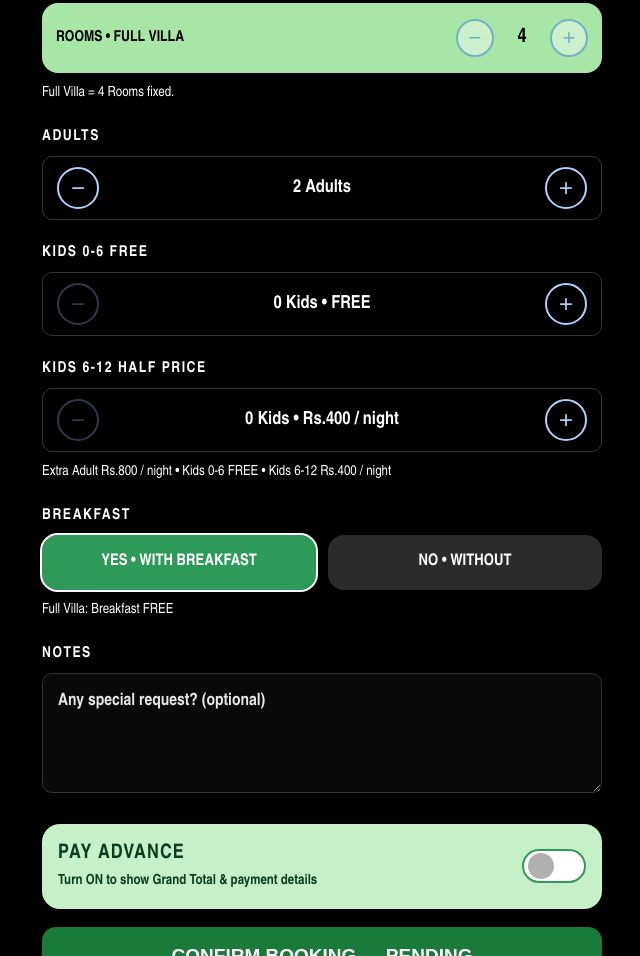
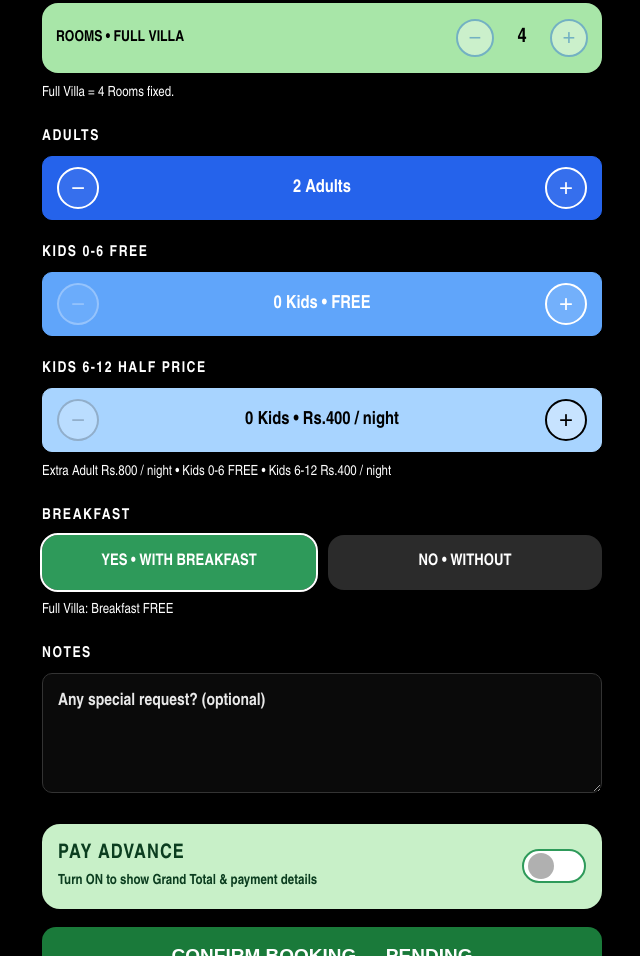
Before and after one commit to Pachapp/pachapp-ai, a website: page booking-form.html in a window 1280 px wide. Shown: the part 1086-2042 px from the top of the page, without its empty margins (318-958 px from the left). Drawn offline with Linux system fonts and the light colour scheme.

Commit message:
Enhance booking form styles and update QR code size
Added styles for adult and kids stepper buttons with different background colors. Updated QR code image size and removed redundant pay-to text.

```diff
--- a/booking-form.html
+++ b/booking-form.html
@@ -15,8 +15,16 @@ textarea.field{min-height:120px;resize:vertical;line-height:1.5}
 .stepper{display:flex;align-items:center;justify-content:space-between;border:1px solid #333;padding:10px 14px;min-height:58px;border-radius:10px}
 .step-btn{width:42px;height:42px;border-radius:50%;border:2px solid #2563EB;background:transparent;color:#2563EB;font-size:24px;cursor:pointer;display:flex;align-items:center;justify-content:center}
 .step-btn:disabled{border-color:#1A2A5A;color:#1A2A5A;opacity:.6}
-.step-btn-light{border-color:#A8D4FF;color:#A8D4FF}
-.step-btn-light:disabled{border-color:#5A6A8A;color:#5A6A8A;opacity:.55}
+/* ADULTS / KIDS - FILLED WITH 3 DIFFERENT BLUES */
+.stepper-adults{background:#2563EB;border-color:#2563EB;color:#fff}
+.stepper-adults .step-btn{border-color:#fff;color:#fff;background:rgba(255,255,255,.08)}
+.stepper-adults .step-btn:disabled{border-color:rgba(255,255,255,.5);color:rgba(255,255,255,.5)}
+.stepper-kidsfree{background:#60A5FA;border-color:#60A5FA;color:#fff}
+.stepper-kidsfree .step-btn{border-color:#fff;color:#fff;background:rgba(255,255,255,.12)}
+.stepper-kidsfree .step-btn:disabled{border-color:rgba(255,255,255,.5);color:rgba(255,255,255,.5)}
+.stepper-kidshalf{background:#A8D4FF;border-color:#A8D4FF;color:#000}
+.stepper-kidshalf .step-btn{border-color:#000;color:#000;background:rgba(255,255,255,.35)}
+.stepper-kidshalf .step-btn:disabled{border-color:rgba(0,0,0,.35);color:rgba(0,0,0,.35)}
 .step-val{font-size:18px;font-weight:600;text-align:center;flex:1}
 .hint{font-size:14px;margin-top:10px;line-height:1.5}
 .booking-row{display:flex;gap:12px}
@@ -38,7 +46,6 @@ textarea.field{min-height:120px;resize:vertical;line-height:1.5}
 .bf-no{background:#2B2B2B;color:#fff}
 .bf-opt.selected-yes{background:#2E9A5A;color:#fff;outline:2px solid #fff}
 .bf-opt.selected-no{background:#fff;color:#000}
-/* PAY ADVANCE - NORMAL */
 .pay-box{background:#C8F0C8;border-radius:18px;padding:18px 16px;display:flex;align-items:center;justify-content:space-between;gap:12px;margin-top:24px}
 .pay-box .pt{color:#0B3D1F;font-size:20px;font-weight:800;letter-spacing:1px}
 .pay-box .ps{color:#0B3D1F;font-size:14px;font-weight:600;margin-top:6px;line-height:1.4}
@@ -53,8 +60,7 @@ textarea.field{min-height:120px;resize:vertical;line-height:1.5}
 .gt-adv{display:flex;justify-content:space-between;font-size:18px;font-weight:800;padding:6px 0}
 .gt-note{font-size:13px;color:#555;margin:8px 0 14px;line-height:1.5}
 .qr-wrap{text-align:center;margin:10px 0}
-.qr-wrap img{width:220px;height:220px;object-fit:contain;border:1px solid #E5E5E5;border-radius:14px;padding:8px}
-.pay-to{text-align:center;font-weight:800;font-size:18px;margin:8px 0 4px}
+.qr-wrap img{width:320px;height:320px;max-width:92%;object-fit:contain;border:1px solid #E5E5E5;border-radius:14px;padding:8px}
 .pay-sub2{text-align:center;color:#555;font-size:14px;margin-bottom:14px}
 .submit{width:100%;background:#1A7A3A;color:#fff;border:none;border-radius:14px;padding:18px;font-size:19px;font-weight:800;cursor:pointer;margin-top:18px}
 .submit:disabled{opacity:.5}
@@ -71,9 +77,9 @@ textarea.field{min-height:120px;resize:vertical;line-height:1.5}
 <label>Booking Type</label><div class="booking-row"><div id="optFull" class="booking-opt selected"><div class="t1"><span class="check">✓</span>FULL VILLA</div><div class="t2">4 Rooms, Private</div></div><div id="optRooms" class="booking-opt unselected"><div class="t1">ROOMS</div><div class="t2">Separate Room(s)</div></div></div>
 <label>Rooms</label><div class="rooms-pill"><div class="lbl">ROOMS • <span id="roomsMode">FULL VILLA</span></div><div class="ctrl"><button class="rbtn" id="roomsMinus">−</button><div class="rval" id="roomsVal">4</div><button class="rbtn" id="roomsPlus">+</button></div></div>
 <div class="hint" id="roomsHint">Full Villa = 4 Rooms fixed.</div>
-<label>Adults</label><div class="stepper"><button class="step-btn step-btn-light" id="adultsMinus">−</button><div class="step-val"><span id="adultsVal">2</span> Adults</div><button class="step-btn step-btn-light" id="adultsPlus">+</button></div>
-<label>Kids 0-6 Free</label><div class="stepper"><button class="step-btn step-btn-light" id="kidsFreeMinus">−</button><div class="step-val"><span id="kidsFreeVal">0</span> Kids • FREE</div><button class="step-btn step-btn-light" id="kidsFreePlus">+</button></div>
-<label>Kids 6-12 Half Price</label><div class="stepper"><button class="step-btn step-btn-light" id="kidsHalfMinus">−</button><div class="step-val"><span id="kidsHalfVal">0</span> Kids • Rs.400 / night</div><button class="step-btn step-btn-light" id="kidsHalfPlus">+</button></div>
+<label>Adults</label><div class="stepper stepper-adults"><button class="step-btn" id="adultsMinus">−</button><div class="step-val"><span id="adultsVal">2</span> Adults</div><button class="step-btn" id="adultsPlus">+</button></div>
+<label>Kids 0-6 Free</label><div class="stepper stepper-kidsfree"><button class="step-btn" id="kidsFreeMinus">−</button><div class="step-val"><span id="kidsFreeVal">0</span> Kids • FREE</div><button class="step-btn" id="kidsFreePlus">+</button></div>
+<label>Kids 6-12 Half Price</label><div class="stepper stepper-kidshalf"><button class="step-btn" id="kidsHalfMinus">−</button><div class="step-val"><span id="kidsHalfVal">0</span> Kids • Rs.400 / night</div><button class="step-btn" id="kidsHalfPlus">+</button></div>
 <div class="hint">Extra Adult Rs.800 / night • Kids 0-6 FREE • Kids 6-12 Rs.400 / night</div>
 <label>Breakfast</label><div class="bf-row"><div id="bfYes" class="bf-opt bf-yes selected-yes">YES • WITH BREAKFAST</div><div id="bfNo" class="bf-opt bf-no">NO • WITHOUT</div></div>
 <div class="hint" id="bfHint">Full Villa: Breakfast FREE</div>
@@ -89,7 +95,7 @@ textarea.field{min-height:120px;resize:vertical;line-height:1.5}
 <div class="gt-note">Advance: 1 Room 1 Night Adults ≤2 = Rs.1600 • Total ≤ Rs.10000 = Rs.2000 • Else 20%</div>
 <div class="gt-row"><span>Notes</span><b id="gtNotes" style="font-weight:500;text-align:right;max-width:60%">—</b></div></div>
 <div class="qr-wrap"><img src="qr.png" alt="Scan to Pay"></div>
-<div class="pay-to">Pay to 0091 996 191 7169</div><div class="pay-sub2">Scan QR • Pay advance • Enter UTR below</div>
+<div class="pay-sub2">Scan QR • Pay advance • Enter UTR below</div>
 <label style="color:#000;margin-top:6px">UTR / Transaction ID *</label>
 <input id="utr" class="field" style="background:#fff;color:#000;border:1px solid #CCC" placeholder="Enter UTR after payment">
 <div class="hint" style="color:#333">Status: Pending - Waiting for Pachapp to verify. Only Pachapp confirms after checking bank.</div></div>
```
